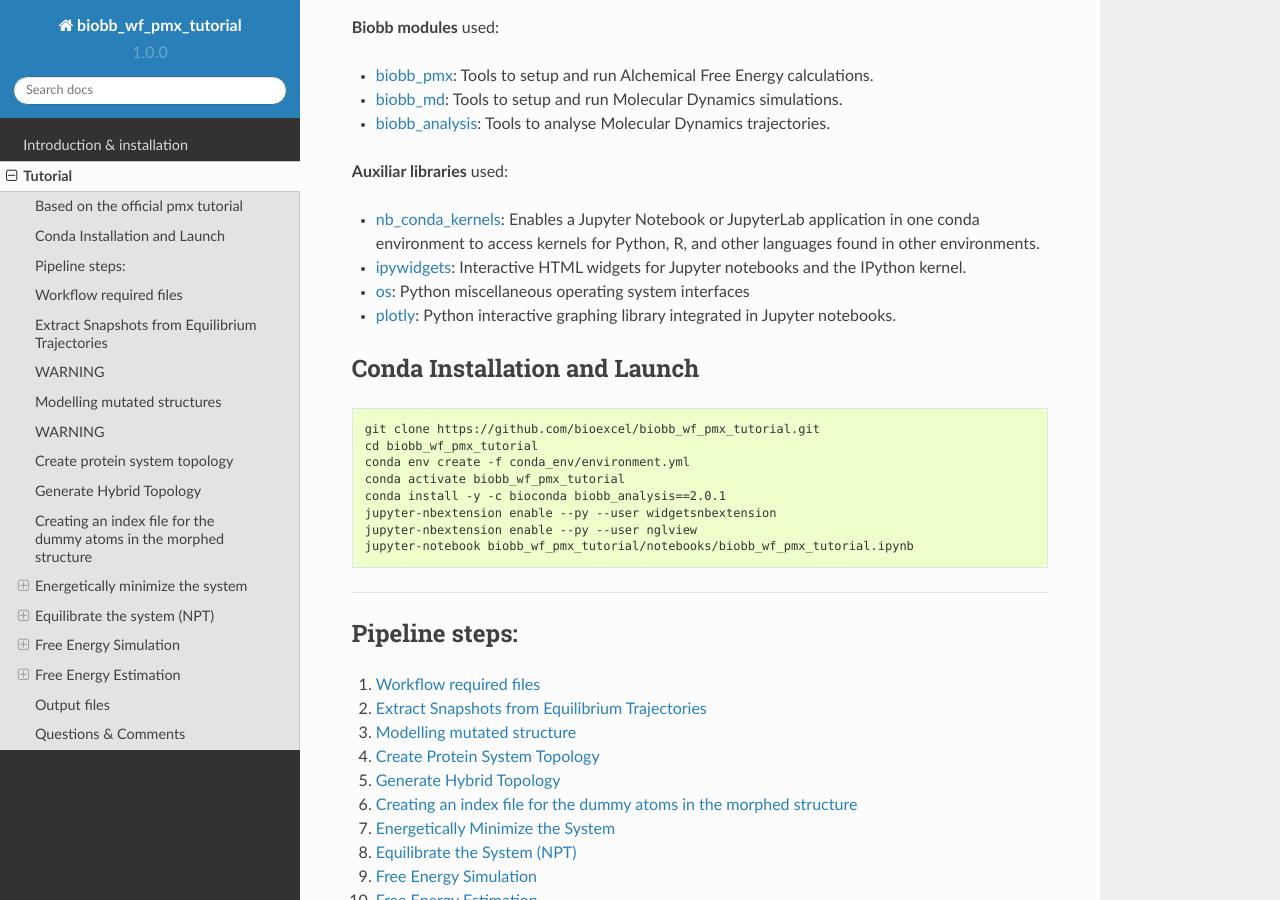
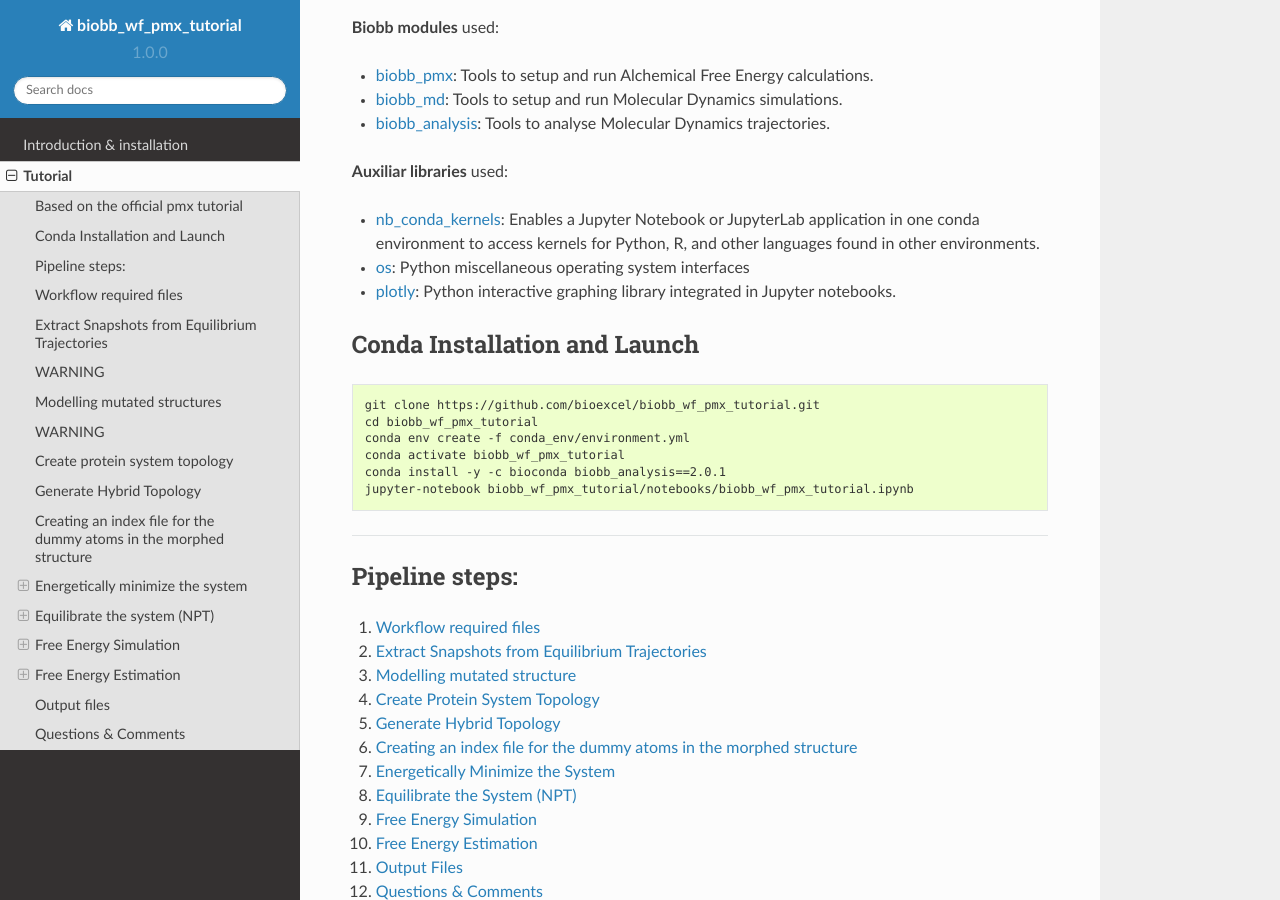
Before and after one commit to bioexcel/biobb_wf_pmx_tutorial, a Sphinx documentation site: the page built from biobb_wf_pmx_tutorial/docs/source/tutorial.md, in a window 1280 px wide and 900 px high, scrolled down 1382 px. Built offline with Sphinx 7.4.7 and the Read the Docs theme 2.0.0, drawn with Linux system fonts in a browser that asks for light colours.

Commit message:
Bug fixes

````diff
--- a/biobb_wf_pmx_tutorial/docs/source/tutorial.md
+++ b/biobb_wf_pmx_tutorial/docs/source/tutorial.md
@@ -21,7 +21,6 @@ The tutorial calculates the **free energy difference** in the folded state of a
 **Auxiliar libraries** used:
 
  - [nb_conda_kernels](https://github.com/Anaconda-Platform/nb_conda_kernels): Enables a Jupyter Notebook or JupyterLab application in one conda environment to access kernels for Python, R, and other languages found in other environments.
- - [ipywidgets](https://github.com/jupyter-widgets/ipywidgets): Interactive HTML widgets for Jupyter notebooks and the IPython kernel.
  - [os](https://docs.python.org/3/library/os.html): Python miscellaneous operating system interfaces
  - [plotly](https://plot.ly/python/offline/): Python interactive graphing library integrated in Jupyter notebooks.
 
@@ -33,8 +32,6 @@ cd biobb_wf_pmx_tutorial
 conda env create -f conda_env/environment.yml
 conda activate biobb_wf_pmx_tutorial
 conda install -y -c bioconda biobb_analysis==2.0.1
-jupyter-nbextension enable --py --user widgetsnbextension
-jupyter-nbextension enable --py --user nglview
 jupyter-notebook biobb_wf_pmx_tutorial/notebooks/biobb_wf_pmx_tutorial.ipynb
 ```
 
````
Also changed, not shown: README.md (+0 -3 lines), biobb_wf_pmx_tutorial/docs/source/readme.md (+0 -3 lines), biobb_wf_pmx_tutorial/docs/notebooks/biobb_wf_pmx_tutorial.docs.ipynb, 3 other files.
